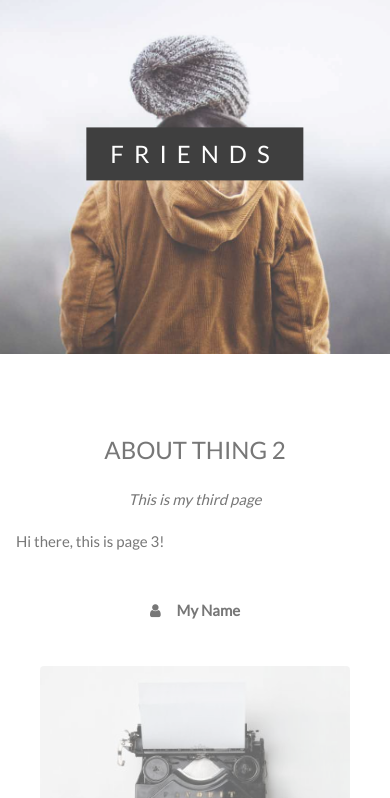
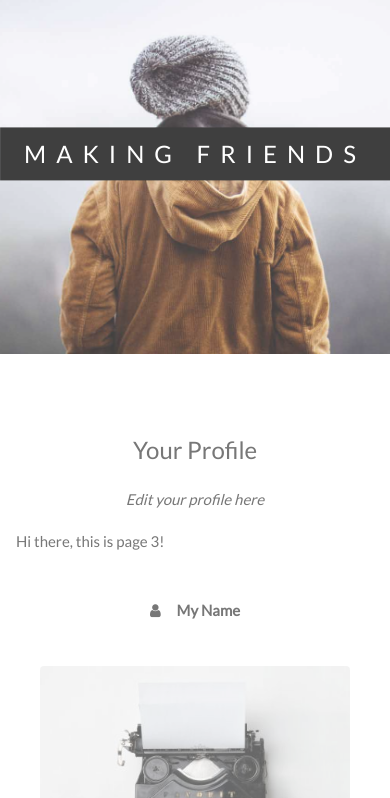
Before and after one commit to makingfriendsteam/Making_Friends, a plain HTML site: page page2.html in a window 390 px wide. Shown: the part 46-844 px from the top of the page. Drawn offline with Linux system fonts and the light colour scheme.

Commit message:
styling changes
styling changes

```diff
--- a/page2.html
+++ b/page2.html
@@ -37,14 +37,14 @@
   <!-- First Parallax Image with Logo Text -->
   <div class="bgimg-1 w3-display-container w3-opacity-min" id="home">
     <div class="w3-display-middle" style="white-space:nowrap;">
-      <span class="w3-center w3-padding-large w3-black w3-xlarge w3-wide w3-animate-opacity"><span class="w3-hide-small">MAKING</span> FRIENDS</span>
+      <span class="w3-center w3-padding-large w3-black w3-xlarge w3-wide w3-animate-opacity">MAKING FRIENDS</span>
     </div>
   </div>
 
   <!-- Container (About Section) -->
   <div class="w3-content w3-container w3-padding-64" id="about">
-    <h3 class="w3-center">ABOUT THING 2</h3>
-    <p class="w3-center"><em>This is my third page</em></p>
+    <h3 class="w3-center">Your Profile</h3>
+    <p class="w3-center"><em>Edit your profile here</em></p>
     <p>
       Hi there, this is page 3!
     </p>
```
Also changed, not shown: page3.html (+1 -1 lines), page4.html (+2 -2 lines).
